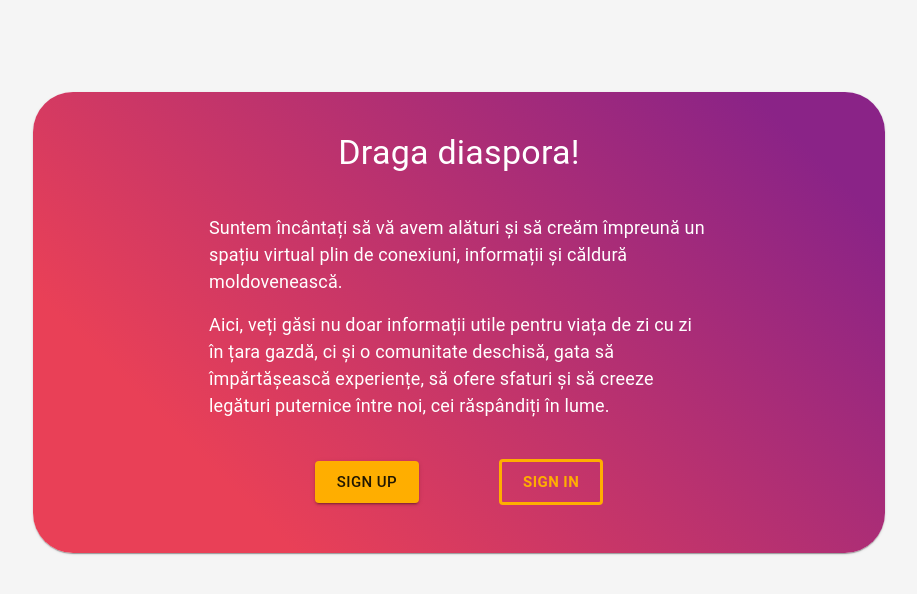
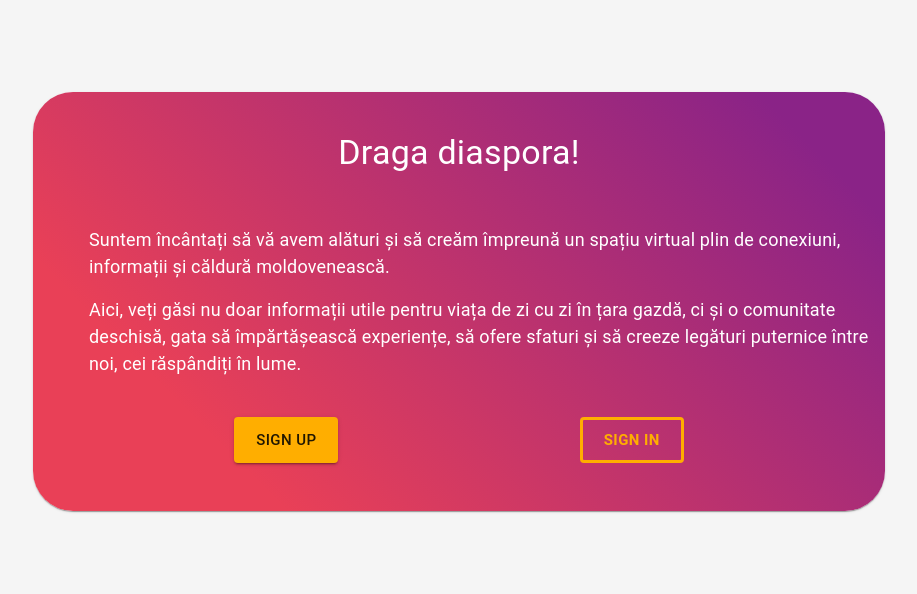
Before and after one commit to nastea19/CodeBreakers, a React (Create React App) app in the folder my-react-app/: page /firstPage in a window 1280 px wide. Shown: the top 594 px of the page, without its empty margins (181-1098 px from the left). Built offline with nearby package versions, Linux system fonts and the light colour scheme.

Commit message:
am jucat oleaca cu first page

```diff
--- a/my-react-app/src/components/firstPage.tsx
+++ b/my-react-app/src/components/firstPage.tsx
@@ -19,6 +19,8 @@ function FirstPage() {
             sx={{
               background: "linear-gradient(45deg, #E94057 20%, #8A2387 90%)",
               color: "white",
+              display: "flex",
+              flexDirection: "column",
             }}
           >
             <Typography variant="h4" gutterBottom sx={{ p: 3 }}>
@@ -27,7 +29,15 @@ function FirstPage() {
             <Typography
               variant="body1"
               fontSize="large"
-              sx={{ ml: 20, mr: 20, textAlign: "left", mt: 2 }}
+              sx={{
+                display: "flex",
+                flexDirection: "column",
+                justifyContent: "space-evenly",
+                alignItems: "center",
+                ml: 5,
+                textAlign: "left",
+                mt: 2,
+              }}
             >
               Suntem încântați să vă avem alături și să creăm împreună un spațiu
               virtual plin de conexiuni, informații și căldură moldovenească.
@@ -35,14 +45,26 @@ function FirstPage() {
             <Typography
               variant="body1"
               fontSize="large"
-              sx={{ ml: 20, mr: 20, textAlign: "left", mt: 2 }}
+              sx={{
+                display: "flex",
+                flexDirection: "column",
+                justifyContent: "space-evenly",
+                alignItems: "center",
+                ml: 5,
+                textAlign: "left",
+                mt: 2,
+              }}
             >
               Aici, veți găsi nu doar informații utile pentru viața de zi cu zi
               în țara gazdă, ci și o comunitate deschisă, gata să împărtășească
               experiențe, să ofere sfaturi și să creeze legături puternice între
               noi, cei răspândiți în lume.
             </Typography>
-            <Box display="block" textAlign="center" sx={{ p: 3, mt: 2 }}>
+            <Box
+              display="flex"
+              textAlign="center"
+              sx={{ justifyContent: "space-evenly", p: 3, mt: 2 }}
+            >
               <Button
                 href="/signUp"
                 variant="contained"
```
